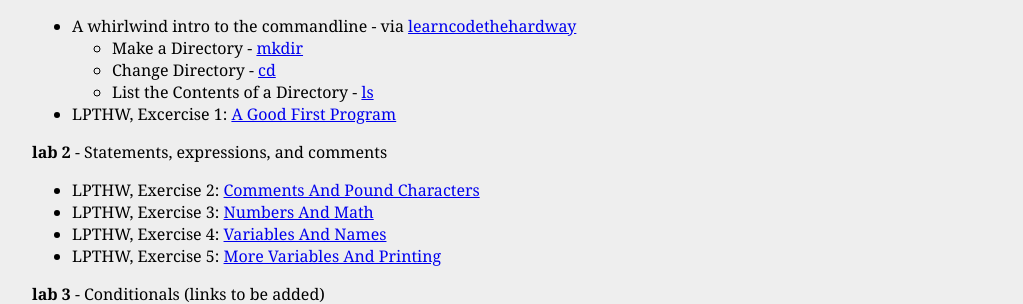
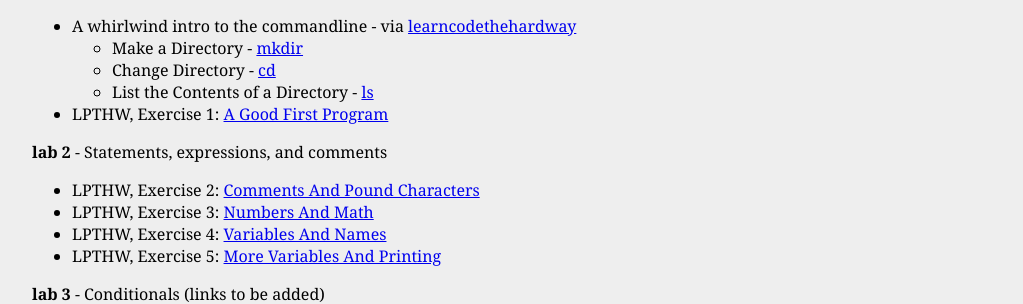
Before and after one commit to jversoza/MTEC2002, a Jekyll site: the page built from programming-foundations-2012-spring.markdown, in a window 1280 px wide and 900 px high, scrolled down 573 px. Shown: the part 157-461 px from the top of the window, without its empty margins (128-1151 px from the left). Built offline with Jekyll 4.4.1, drawn with Linux system fonts in a browser that asks for light colours.

Commit message:
fixed spelling errors

```diff
--- a/programming-foundations-2012-spring.markdown
+++ b/programming-foundations-2012-spring.markdown
@@ -28,7 +28,7 @@ __Lab 1__ - Some setup, getting familiar with the Python interpreter
 	* Make a Directory - [mkdir](http://cli.learncodethehardway.org/book/cli-crash-coursech4.html#x9-250004)
 	* Change Directory - [cd](http://cli.learncodethehardway.org/book/cli-crash-coursech5.html#x10-290005)
 	* List the Contents of a Directory - [ls](http://cli.learncodethehardway.org/book/cli-crash-coursepa1.html#x8-24000I)
-* LPTHW, Excercise 1: [A Good First Program](http://learnpythonthehardway.org/book/ex1.html)
+* LPTHW, Exercise 1: [A Good First Program](http://learnpythonthehardway.org/book/ex1.html)
 
 __lab 2__ - Statements, expressions, and comments
 * LPTHW, Exercise 2: [Comments And Pound Characters](http://learnpythonthehardway.org/book/ex2.html)
```
